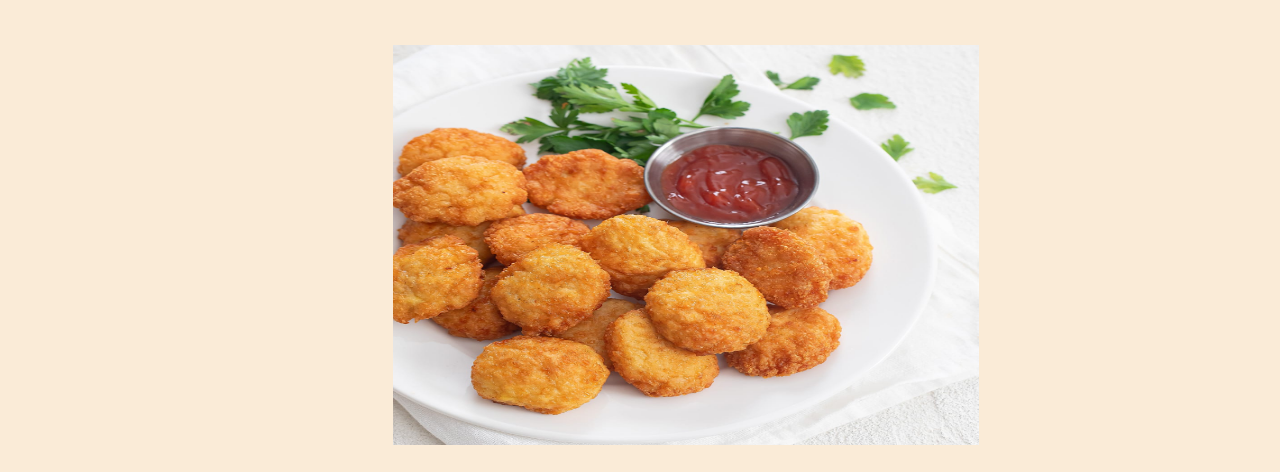
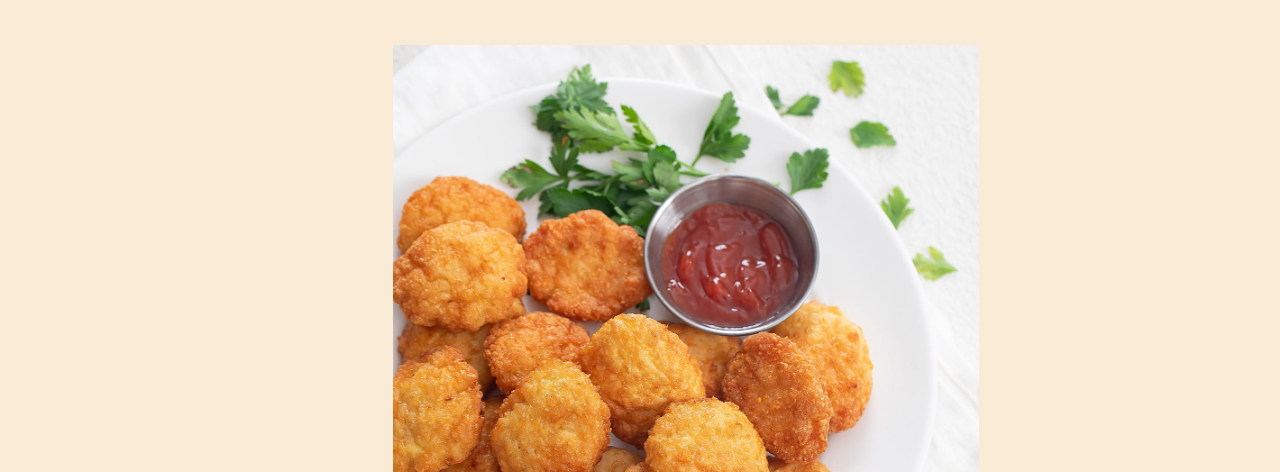
Before and after one commit to Binkl69/odin-recipes, a plain HTML site: page recipes/chicken-nuggets.html in a window 1280 px wide. Shown: the part 97-569 px from the top of the page. Drawn offline with Linux system fonts and the light colour scheme.

Commit message:
fix: chicken-nuggets not showing in github
Removed img height and width attribute to fix the
issue at hand

```diff
--- a/recipes/chicken-nuggets.html
+++ b/recipes/chicken-nuggets.html
@@ -8,7 +8,7 @@
 
     <body>
         <h1><a id="Back-index" href="../index.html">Chicken Nuggeez</a></h1>
-        <img src="../img/Chicken-nuggets.jpg" alt="Delicious golden brown chicken Nuggets" width="400" height="400" >
+        <img src="../img/Chicken-nuggets.jpg" alt="Delicious golden brown chicken Nuggets">
         <h2>The Most Delicious Chicken Nuggeez</h2>
         <p>These homemade chicken nuggets come out super crispy and are so easy to make. You don’t need to coat the chicken in bread crumbs or flour and you don’t need to fry or cook them in oil. </p>
         <p>The chicken Nuggeez taste and look as good as regular ones but without all the work. You can also make a large batch and store them for whenever you need a quick meal.</p>
```
